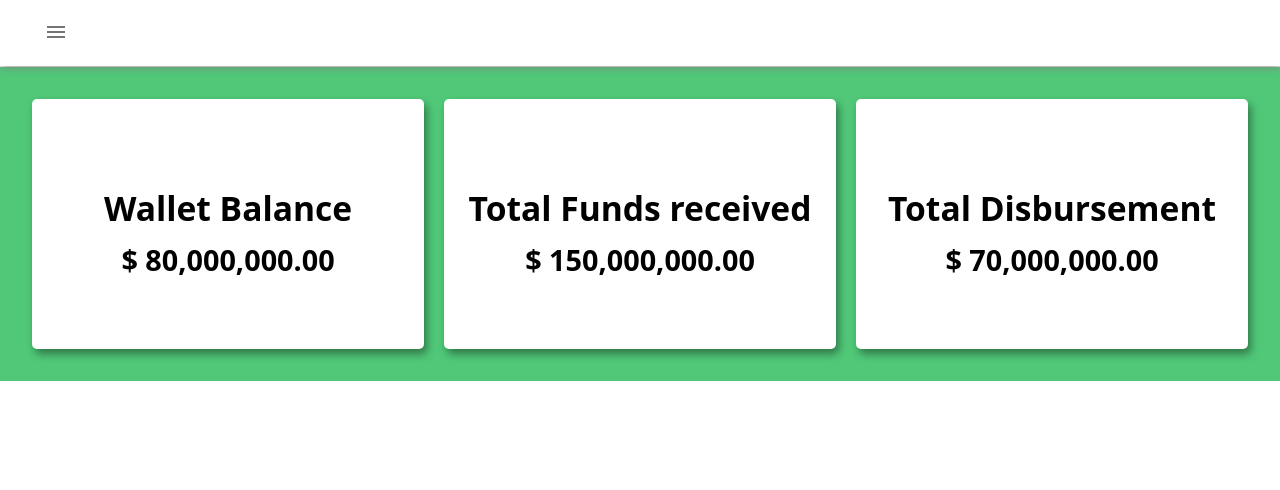
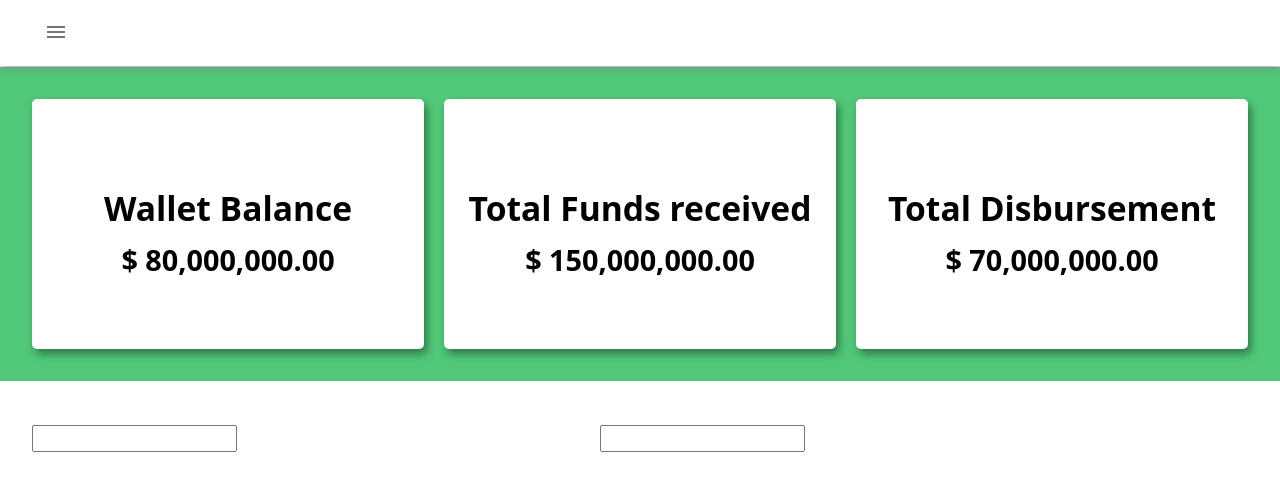
Before and after one commit to Maxinth/german-bps, a React (Create React App) app: page / in a window 1280 px wide. Shown: the top 490 px of the page. Built offline with nearby package versions, Linux system fonts and the light colour scheme.

Commit message:
date pickers - first go

```diff
--- /dev/null
+++ b/src/components/HomePageComps/DatePickersAndSearch/DatePickers.jsx
@@ -0,0 +1,40 @@
+import DatePicker from "react-datepicker";
+import { useState } from "react";
+
+const DatePickers = () => {
+  // define check-in and check-out state
+  const [initialDate, setInitialDate] = useState(null);
+  const [finalDate, setFinalDate] = useState(null);
+
+  // define handler change function on check-in date
+  const handleInitialDateChange = (date) => {
+    setInitialDate(date);
+    setFinalDate(null);
+  };
+
+  // define handler change function on check-out date
+  const handleFinalDateChange = (date) => {
+    setFinalDate(date);
+  };
+  return (
+    <>
+      <DatePicker
+        selected={initialDate}
+        onChange={handleInitialDateChange}
+        dateFormat="yyyy/MM/dd"
+        name="initial Date"
+        // minDate={new Date()}
+      />
+
+      <DatePicker
+        selected={finalDate}
+        onChange={handleFinalDateChange}
+        dateFormat="dd/MM/yyyy"
+        name="final Date"
+        // minDate={initialDate}
+      />
+    </>
+  );
+};
+
+export default DatePickers;
--- /dev/null
+++ b/src/components/HomePageComps/DatePickersAndSearch/index.jsx
@@ -0,0 +1,12 @@
+import DatePickers from "./DatePickers";
+import { Container } from "./styled";
+
+const DatePickerAndSearch = () => {
+  return (
+    <Container>
+      <DatePickers />
+    </Container>
+  );
+};
+
+export default DatePickerAndSearch;
--- /dev/null
+++ b/src/components/HomePageComps/DatePickersAndSearch/styled.js
@@ -0,0 +1,20 @@
+import styled from "styled-components";
+
+const Container = styled.section`
+  display: flex;
+  justify-content: center;
+  align-items: center;
+  max-width: 1200px;
+  /* margin: 0 auto; */
+  padding: 2rem;
+
+  & .react-datepicker-wrapper {
+    margin: 12px 0;
+    width: 100%;
+    & input {
+      padding: 4px 12px;
+    }
+  }
+`;
+
+export { Container };
--- a/src/components/HomePageComps/index.jsx
+++ b/src/components/HomePageComps/index.jsx
@@ -1,12 +1,14 @@
 import { Container } from "./styled";
 import ReportsData from "./ReportsData";
 import { useVariants } from "../../motions/useVariants";
+import DatePickerAndSearch from "./DatePickersAndSearch";
 
 const HomePage = () => {
   const { variantProps, pageVariant } = useVariants();
   return (
     <Container variants={pageVariant} {...variantProps}>
       <ReportsData />
+      <DatePickerAndSearch />
     </Container>
   );
 };
```
Also changed, not shown: src/components/HomePageComps/DatePickersAndSearch/Search.jsx (added, +36 -0 lines).
